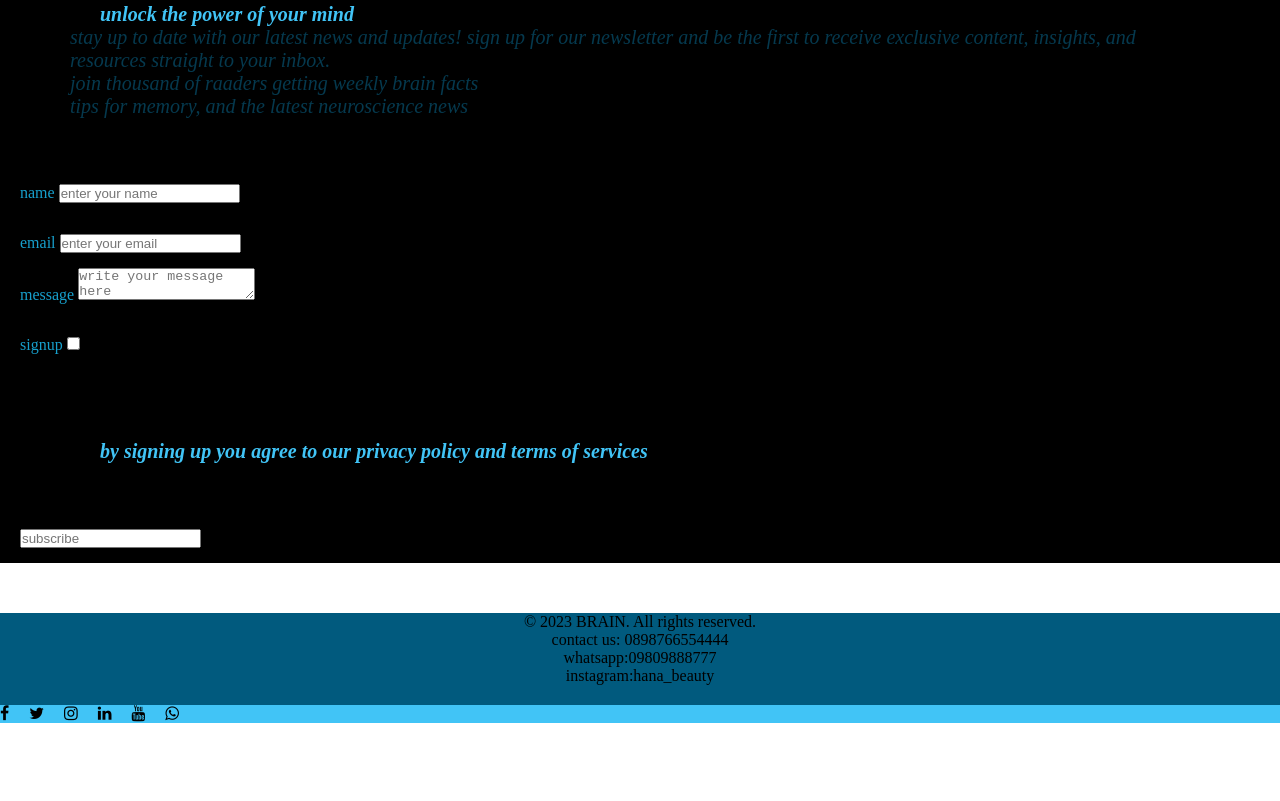
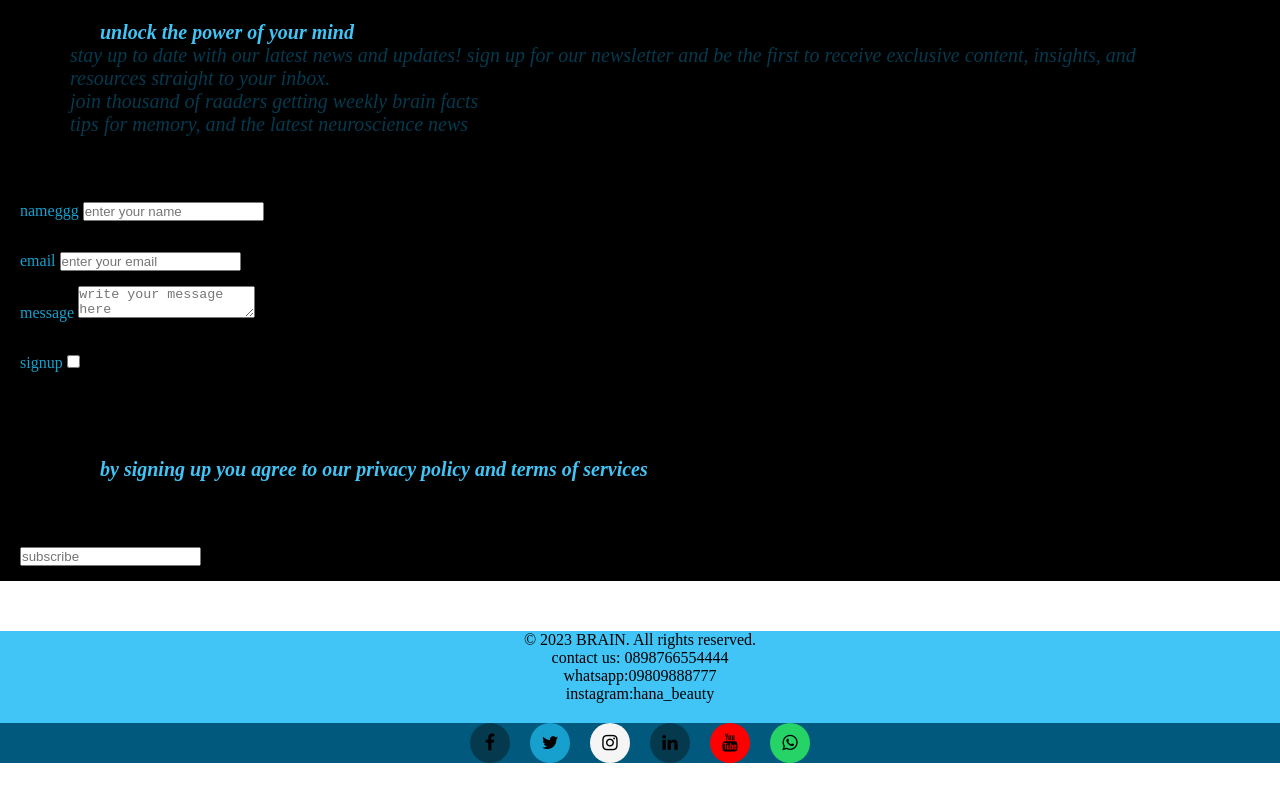
Before and after one commit to hanatu24434/Neuroanatomy, a plain HTML site: page index.html in a window 1280 px wide. Shown: the part 3154-3955 px from the top of the page. Before the commit the page ends 3877 px from the top, so only its background shows below. Drawn offline with Linux system fonts and the light colour scheme.

Commit message:
add and remove

```diff
--- a/index.html
+++ b/index.html
@@ -1,7 +1,12 @@
 <!DOCTYPE html>
 <html>
 
-    <head>
+    <head>\
+        <meta charset="UTF-8">
+        <meta name="viewport" content="width=device-width, initial-scale=1.0">
+        <meta name="description" content="Explore the fascinating world of neuroscience, brain science, and mental health. Discover the latest research, tools, and resources to enhance your understanding of the brain.">
+        <meta name="keywords" content="neuroscience, brain science, mental health, brain function, memory, learning, brain exercise, mental fitness, neuroscience blog">
+        <meta name="author" content="Hana Beauty">
         <title> BRAIN</title>
         <script src="myscript.js"></script>
         <link rel="stylesheet" href="style.css">
@@ -117,7 +122,7 @@
             <p class="parag1">join thousand of raaders getting weekly brain facts</p>
             <p class="parag1">tips for memory, and the latest neuroscience news</p>
             <form class="form2">
-              <p><label for="name">name</label>
+              <p><label for="name">name</label>ggg
                 <input type="text" placeholder="enter your name" id="name" name="name"></p>
               <p><label for="email">email</label>
                 <input type="text" placeholder="enter your email" id="email" name="email"></p>
@@ -142,11 +147,10 @@
                 <a href="https://www.facebook.com" target="_blank" class="social-media facebook"><i class="fa fa-facebook"></i></a>
                 <a href="https://www.twitter.com" target="_blank" class="social-media twitter"><i class="fa fa-twitter"></i></a>
                 <a href="https://www.instagram.com" target="_blank" class="social-media instagram"><i class="fa fa-instagram"></i></a>
-                <a href="https://www.linkedin.com" target="_self" class="social-media linkedln"><i class="fa fa-linkedin"></i></a>
+                <a href="https://www.linkedin.com" target="_self" class="social-media linkedin"><i class="fa fa-linkedin"></i></a>
                 <a href="https://www.youtube.com" target="_self" class=" social-media youtube"><i class="fa fa-youtube"></i></a>
                 <a href="https://wa.me/+2348121717440" target="_self" class="social-media whatsapp"><i class="fa fa-whatsapp"></i></a>
             </div>
             </footer>
     </body>
-
 </html>
--- a/style.css
+++ b/style.css
@@ -371,14 +371,49 @@ a:hover {
     background-color:#000;
 }
 .social-icons{
-    background-color: #41c4f6;
+    background-color: #015a7e;
     display: flex;
     gap: 20px;
     margin-top: 20px;
-
+    align-items: center;
+    text-align: center;
+    justify-content: center;
+    margin-bottom: 50px;
 
 }
+.social-media {
+display: flex;
+width: 40px;
+height: 40px;
+border-radius: 50%;
+text-decoration: none;
+font-size: 18px;
+align-items: center;
+justify-content: space-evenly;
+}
+.social-media.facebook {
+    background-color: #05394e;
+}
+.social-media.twitter {
+    background-color: #17a0cd;
+}
+.social-media.instagram {
+    background-color: #f5f5f5;
+}
+.social-media.linkedin {
+    background-color:#05394e;
+}
+.social-media.youtube {
+    background-color: #ff0000;
+}
+.social-media.whatsapp {
+    background-color: #25D366;
+}
+.social-media:hover {
+    transform: scale(1.2);
+    color: #000;
+}
 .footer {
-    background-color: #015a7e;
+background-color: #41c4f6;
     text-align: center;
 }
```
Also changed, not shown: Brainscience1.html (added).
